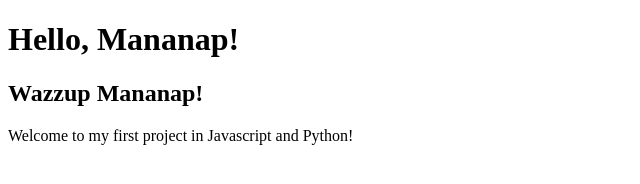
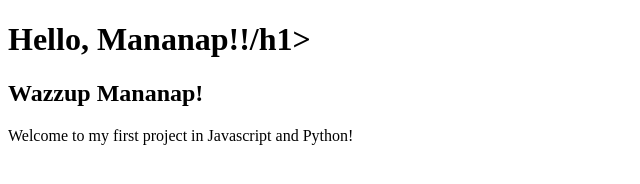
Before and after one commit to Jimzon/First-Project, a plain HTML site: page index.html in a window 1280 px wide. Shown: the whole page, without its empty margins (0-640 px from the left). Drawn offline with Linux system fonts and the light colour scheme.

Commit message:
add exclamation point

```diff
--- a/index.html
+++ b/index.html
@@ -5,7 +5,7 @@
     <title>First-Project</title>
 </head>
 <body>
-    <h1>Hello, Mananap!</h1>
+    <h1>Hello, Mananap!!/h1>
     <h2> Wazzup Mananap!</h2>
     Welcome to my first project in Javascript and Python!
 </body>
```
